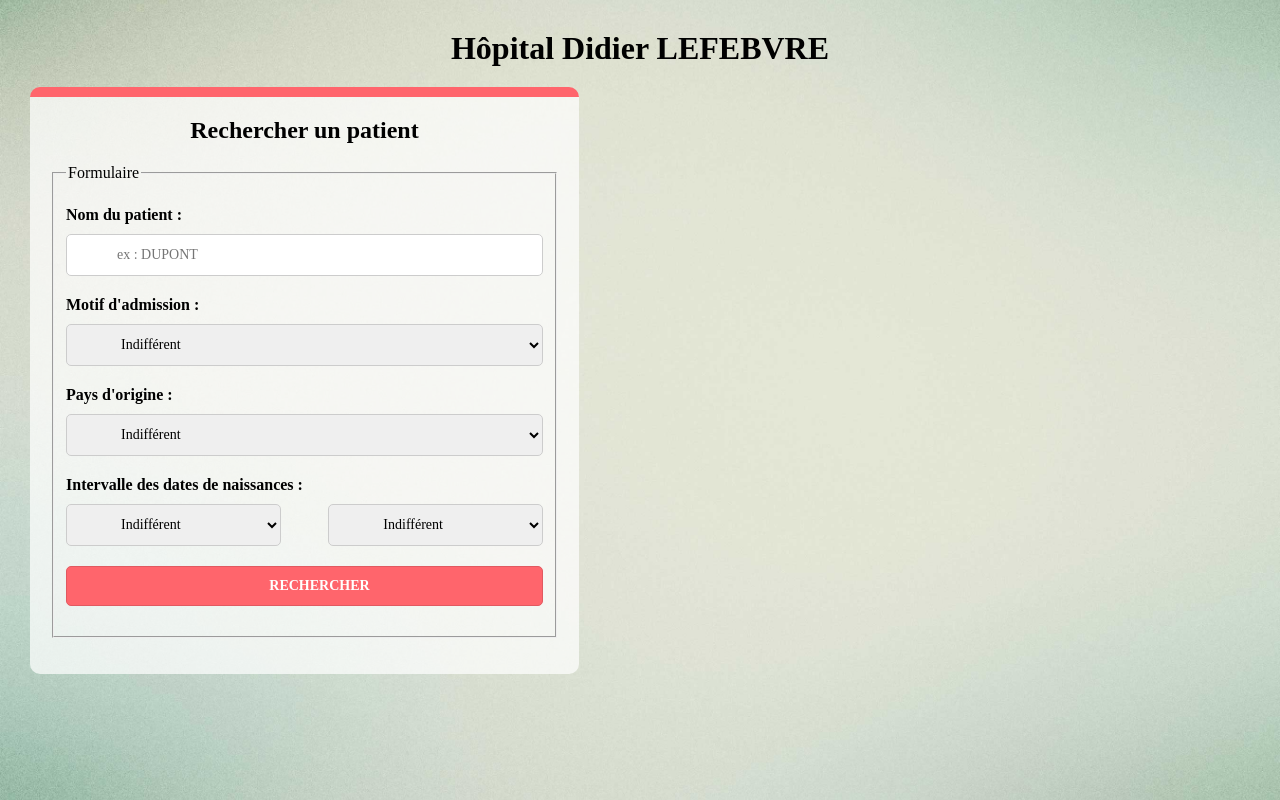
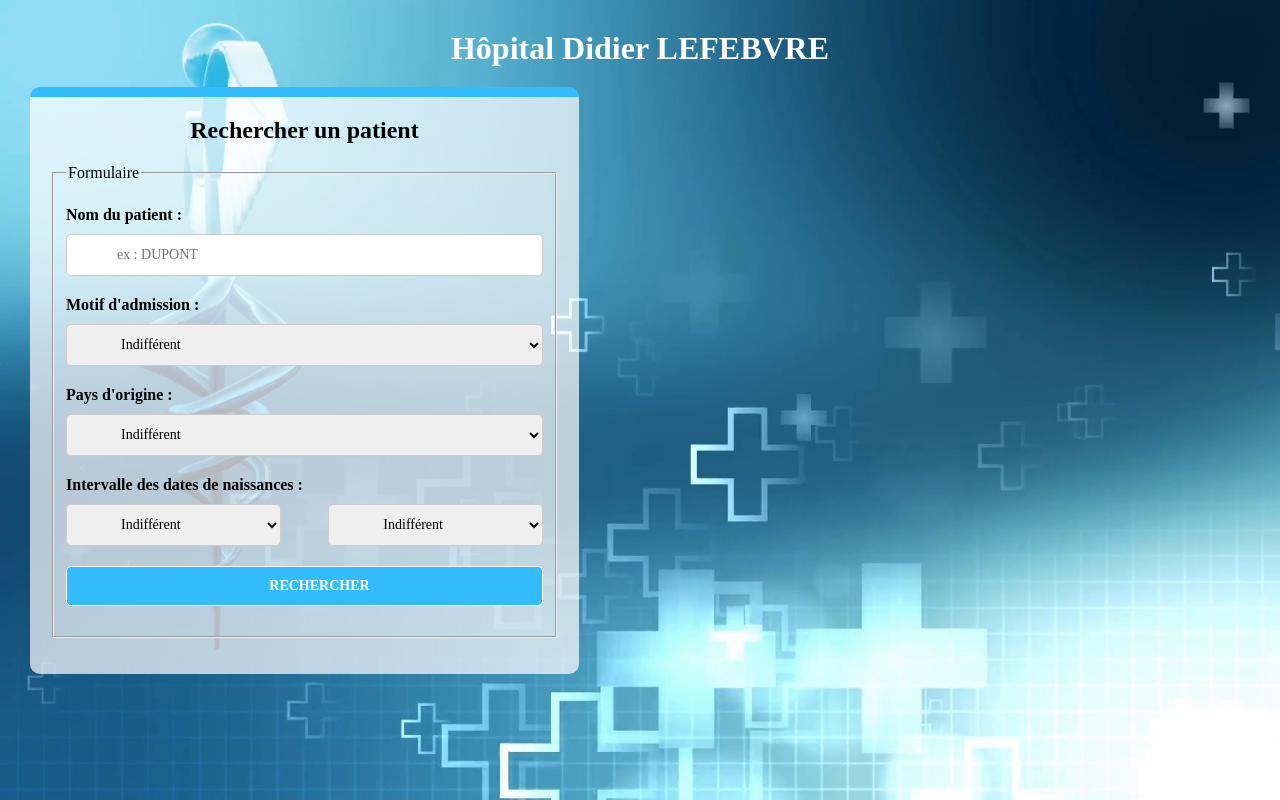
Before and after one commit to omranhaidari/hopital_client_serveur, a PHP site: page / in a window 1280 px wide. Run offline with PHP 8.4, Linux system fonts and the light colour scheme; data comes from the database, SQL or seed files in the repository.

Commit message:
modif background et couleur des formulaires et ajout d'une nouvelle img

```diff
--- a/css/style.css
+++ b/css/style.css
@@ -1,9 +1,9 @@
-
 body {
-    background: url('../images/background.jpg') no-repeat fixed center center;
+    background: url('../images/img1.jpg') no-repeat fixed center center;
     background-size: cover;
 	margin:30px;
 	font-family: Montserrat;
+
 }
 
 #gauche, #droite {
@@ -21,11 +21,11 @@ body {
 }
 
 #celluleGauche {
-	margin-bottom: 30px;
+    margin-bottom: 30px;
     padding: 20px;
-	background-color: rgba(255, 255, 255, 0.7);
+    background-color: rgba(255, 255, 255, 0.7);
     border-radius: 10px;
-    border-top: 10px solid #ff656c;
+    border-top: 10px solid #33BDFF;
 }
 
 #celluleDroite {
@@ -33,7 +33,7 @@ body {
     padding: 20px;
     background-color: rgba(255, 255, 255, 0.7);
     border-radius: 10px;
-    border-top: 10px solid #ff656c;
+    border-top: 10px solid #33BDFF;
     width: 700px;
     margin-left: -120px;
 }
@@ -41,6 +41,7 @@ body {
 #inconnu {
     width: 10rem;
 }
+
 
 table {
     border-collapse: collapse;
@@ -54,18 +55,26 @@ td, th {
 }
 
 th {
-	background-color: rgba(255, 101, 108, 0.6);
+	background-color: #00BFFF;
 }
 
 td {
 	background-color: rgba(150, 150, 150, 0.3);
 }
 
-h1, h2, h3  {
+h1{
+    text-align: center;
+	color: #fff;
+    margin-top: 0;
+    margin-bottom: 20px;
+
+}
+h2, h3  {
 	text-align: center;
 	color: #000;
     margin-top: 0;
     margin-bottom: 20px;
+
 }
 
 h4 {
@@ -85,7 +94,7 @@ a {
 }
 
 a:hover {
-    color: #ff656c;
+    color: #33BDFF;
 }
 
 .formulaire input, textarea, select {
@@ -108,16 +117,16 @@ a:hover {
 
 
 .formulaire input:active, .formulaire input:focus {
-    border: 1px solid #ff656c;
+    border: 1px solid #33BDFF;
 }
 
 .formulaire input#submit {
     width: 100%;
     height: 40px;
-    background: #ff656c;
+    background: #33BDFF;
     box-sizing: border-box;
     border-radius: 5px;
-    border: 1px solid #e15960;
+    border: 1px solid white;
     color: #fff;
     font-weight: bold;
     text-transform: uppercase;
@@ -128,5 +137,5 @@ a:hover {
 }
 
 .formulaire input#submit:hover {
-    background: #ff7b81;
+    background: #33CFFF;
 }
```
Also changed, not shown: images/img1.jpg (added).
